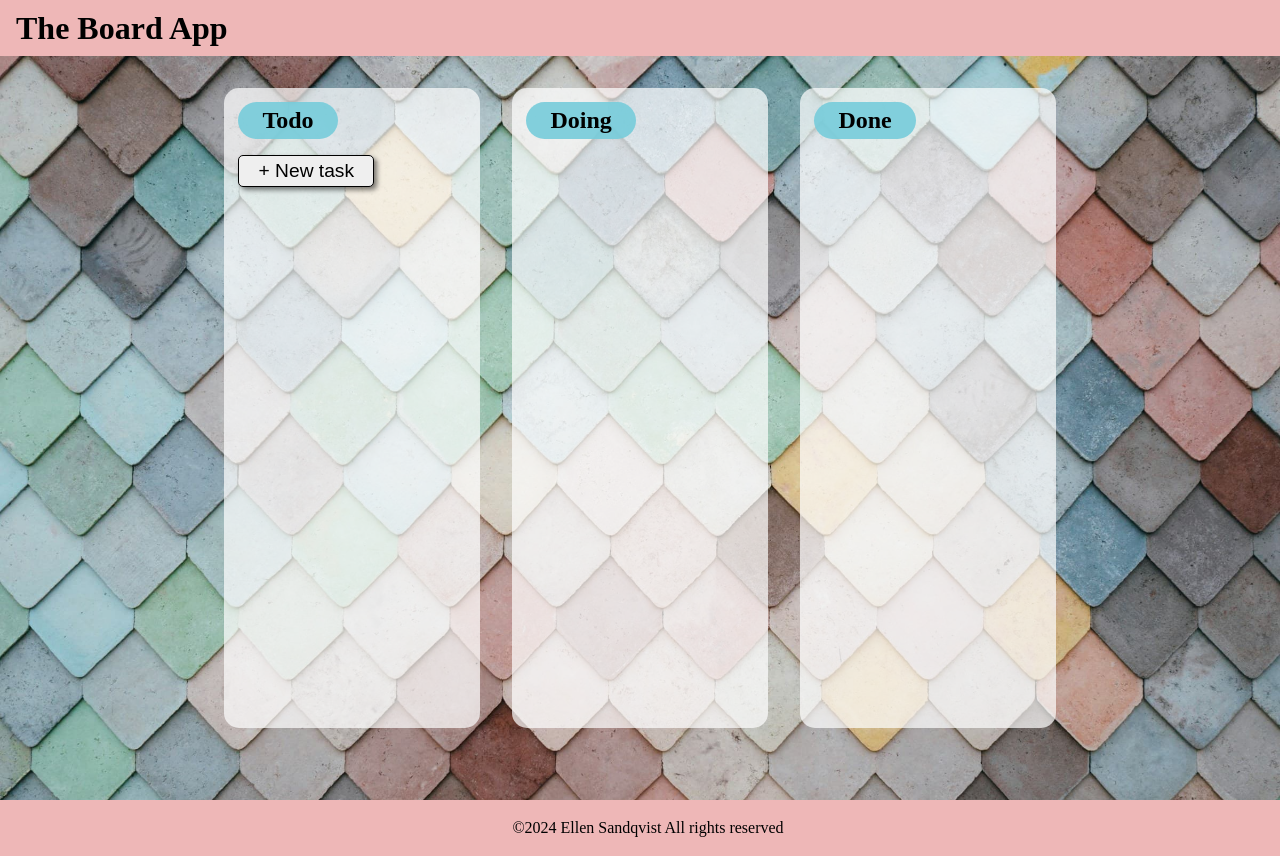
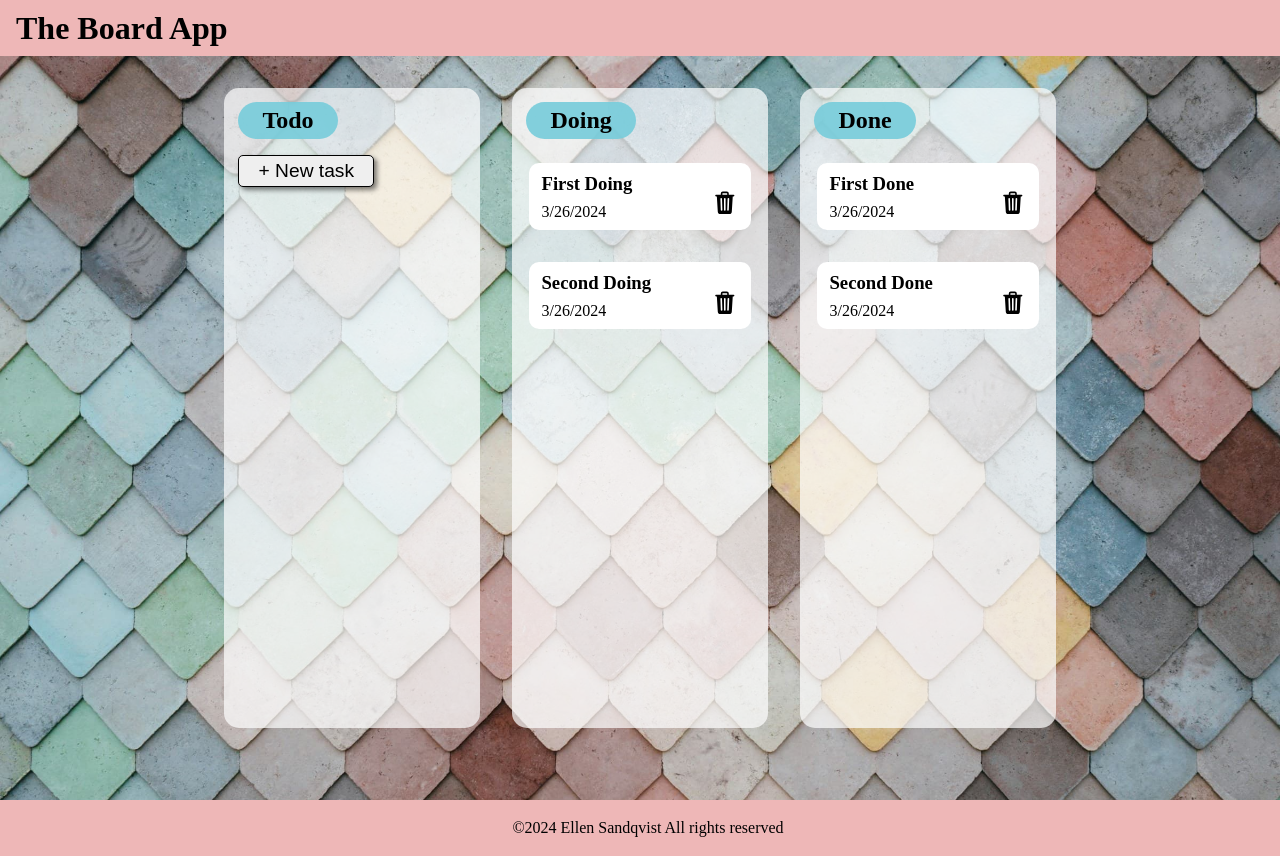
Before and after one commit to EllenSandqvist/Kanban, a React (Vite) app: page / in a window 1280 px wide. Built offline with nearby package versions, Linux system fonts and the light colour scheme.

Commit message:
deleted the separated todo, doing and done column and added a common column that can be used for all by passing different states/props

```diff
--- a/src/App.jsx
+++ b/src/App.jsx
@@ -1,17 +1,47 @@
 import { useEffect, useState } from "react";
 import Header from "./components/Header";
 import Footer from "./components/Footer";
-import TodoColumn from "./components/TodoColumn";
-import DoingColumn from "./components/DoingColumn";
-import DoneColumn from "./components/DoneColumn";
+import Column from "./components/Column";
 
 function App() {
   // states;
   const [todoTasks, setTodoTasks] = useState(
     JSON.parse(localStorage.getItem("todoTasklist")) || []
   );
-  const [doingTasks, setDoingTasks] = useState([]);
-  const [doneTasks, setDoneTasks] = useState([]);
+
+  //* Todo: Hårdkodat, ska tömmas sedan!
+  const [doingTasks, setDoingTasks] = useState(
+    JSON.parse(localStorage.getItem("doingTasklist")) || [
+      {
+        id: "10",
+        date: new Date().toLocaleDateString(),
+        task: "First Doing",
+        info: "Testar hårdkodad Doing",
+      },
+      {
+        id: "11",
+        date: new Date().toLocaleDateString(),
+        task: "Second Doing",
+        info: "Testar hårdkod nr 2",
+      },
+    ]
+  );
+  const [doneTasks, setDoneTasks] = useState(
+    JSON.parse(localStorage.getItem("doneTasklist")) || [
+      {
+        id: "15",
+        date: new Date().toLocaleDateString(),
+        task: "First Done",
+        info: "Testar hårdkodad Done",
+      },
+      {
+        id: "16",
+        date: new Date().toLocaleDateString(),
+        task: "Second Done",
+        info: "Testar hårdkod nr 3",
+      },
+    ]
+  );
 
   const [newTask, setNewTask] = useState({
     id: "null",
@@ -19,15 +49,33 @@ function App() {
     task: "",
     info: "",
   });
-  const [selectedTask, setSelectedTask] = useState(null);
+
+  const [selectedTask, setSelectedTask] = useState({
+    id: null,
+    date: "",
+    task: "",
+    info: "",
+    columnName: "",
+  });
 
   //states for modals
   const [inputIsShown, setInputIsShown] = useState(false);
   const [modalShown, setModalShown] = useState(false);
 
+  //Save todoTasks to localStorage
   useEffect(() => {
     localStorage.setItem("todoTasklist", JSON.stringify(todoTasks));
   }, [todoTasks]);
+
+  //Save doingTasks to localStorage
+  useEffect(() => {
+    localStorage.setItem("doingTasklist", JSON.stringify(doingTasks));
+  }, [doingTasks]);
+
+  //Save doneTasks to localStorage
+  useEffect(() => {
+    localStorage.setItem("doneTasklist", JSON.stringify(doneTasks));
+  }, [doneTasks]);
 
   //function to toggle add-task input
   function handleShowInput() {
@@ -35,9 +83,10 @@ function App() {
   }
 
   //function to toggle task modal
-  function toggleModal(task) {
+  function toggleModal(task, columnName) {
+    console.log("columnName in toggleModal:", columnName);
     setModalShown(!modalShown);
-    setSelectedTask(task);
+    setSelectedTask({ ...task, columnName: columnName });
   }
 
   //handle add new task, clear input and hide input field
@@ -60,17 +109,32 @@ function App() {
     setTodoTasks(newTaskList);
   };
 
-  //handle edited task
   const submitEditedTask = (editedTask) => {
-    updateTask(editedTask);
     setModalShown(false);
-  };
-
-  const updateTask = (editedTask) => {
-    const updatedTodoTasks = todoTasks.map((todoTask) => {
-      return todoTask.id === editedTask.id ? editedTask : todoTask;
-    });
-    setTodoTasks(updatedTodoTasks);
+    switch (editedTask.columnName) {
+      case "Todo":
+        const updatedTodoTasks = todoTasks.map((todoTask) => {
+          return todoTask.id === editedTask.id ? editedTask : todoTask;
+        });
+        setTodoTasks(updatedTodoTasks);
+        break;
+      case "Doing":
+        const updatedDoingTasks = doingTasks.map((doingTask) => {
+          return doingTask.id === editedTask.id ? editedTask : doingTask;
+        });
+        setDoingTasks(updatedDoingTasks);
+        break;
+      case "Done":
+        const updatedDoneTasks = doneTasks.map((doneTask) => {
+          return doneTask.id === editedTask.id ? editedTask : doneTask;
+        });
+        setDoneTasks(updatedDoneTasks);
+        break;
+      default:
+        console.log("vet inte vad som ska uppdateras");
+        break;
+    }
+    setSelectedTask(null);
   };
 
   //* todo - make function work for all types of tasks...
@@ -80,10 +144,10 @@ function App() {
         setTodoTasks(todoTasks.filter((todoTask) => todoTask.id !== id));
         break;
       case "Doing":
-        console.log("doing task ska deletas");
+        setDoingTasks(doingTasks.filter((doingTask) => doingTask.id !== id));
         break;
       case "Done":
-        console.log("done task ska deletas");
+        setDoneTasks(doneTasks.filter((doneTask) => doneTask.id !== id));
         break;
       default:
         console.log("vet inte vad som ska deletas");
@@ -97,8 +161,9 @@ function App() {
       <Header />
       <main>
         <section className="kanban-section">
-          <TodoColumn
-            todoTasks={todoTasks}
+          <Column
+            columnName="Todo"
+            tasks={todoTasks}
             newTask={newTask}
             setNewTask={setNewTask}
             handleAddTask={handleAddTask}
@@ -110,23 +175,23 @@ function App() {
             toggleModal={toggleModal}
             selectedTask={selectedTask}
           />
-          <DoingColumn
-            todoTasks={todoTasks}
-            doingTasks={doingTasks}
-            setDoingTasks={setDoingTasks}
+          <Column
+            columnName="Doing"
+            tasks={doingTasks}
             handleDelete={handleDelete}
             submitEditedTask={submitEditedTask}
             modalShown={modalShown}
             toggleModal={toggleModal}
+            selectedTask={selectedTask}
           />
-          <DoneColumn
-            todoTasks={todoTasks}
-            doneTasks={doneTasks}
-            setDoneTasks={setDoneTasks}
+          <Column
+            columnName="Done"
+            tasks={doneTasks}
             handleDelete={handleDelete}
             submitEditedTask={submitEditedTask}
             modalShown={modalShown}
             toggleModal={toggleModal}
+            selectedTask={selectedTask}
           />
         </section>
       </main>
--- a/src/components/Card.jsx
+++ b/src/components/Card.jsx
@@ -8,6 +8,7 @@ const Card = ({
   handleDelete,
   submitEditedTask,
   modalShown,
+  // setModalShown,
   toggleModal,
   selectedTask,
 }) => {
@@ -16,7 +17,7 @@ const Card = ({
       <div className="task-card">
         <div
           className="task-card-info"
-          onClick={!modalShown ? () => toggleModal(task) : null}
+          onClick={!modalShown ? () => toggleModal(task, columnName) : null}
         >
           <CardContent task={task} />
         </div>
@@ -30,7 +31,6 @@ const Card = ({
       </div>
       {modalShown && (
         <TaskModal
-          columnName={columnName}
           toggleModal={toggleModal}
           selectedTask={selectedTask}
           handleDelete={handleDelete}
--- a/src/components/TodoColumn.jsx
+++ b/src/components/Column.jsx
@@ -3,8 +3,9 @@ import ColumnHeading from "./ColumnHeading";
 import Card from "./Card";
 import AddTaskForm from "./AddTaskForm";
 
-const TodoColumn = ({
-  todoTasks,
+const Column = ({
+  columnName,
+  tasks,
   newTask,
   setNewTask,
   handleAddTask,
@@ -13,41 +14,46 @@ const TodoColumn = ({
   handleDelete,
   submitEditedTask,
   modalShown,
+  // setModalShown,
   toggleModal,
   selectedTask,
 }) => {
   return (
     <div className="column">
-      <ColumnHeading columnName={"Todo"} />
-      {todoTasks.map((todoTask) => {
+      <ColumnHeading columnName={columnName} />
+      {tasks.map((task) => {
         return (
           <Card
-            key={todoTask.id}
-            columnName={"Todo"}
-            task={todoTask}
+            key={task.id}
+            columnName={columnName}
+            task={task}
             handleDelete={handleDelete}
             submitEditedTask={submitEditedTask}
             modalShown={modalShown}
+            // setModalShown={setModalShown}
             toggleModal={toggleModal}
             selectedTask={selectedTask}
           />
         );
       })}
 
-      {!inputIsShown ? (
+      {columnName === "Todo" && !inputIsShown ? (
         <button className="add-button" onClick={handleShowInput}>
           + New task
         </button>
       ) : (
+        columnName === "Todo" &&
+        inputIsShown && (
           <AddTaskForm
             onClose={handleShowInput}
             newTask={newTask}
             setNewTask={setNewTask}
             handleAddTask={handleAddTask}
           />
+        )
       )}
     </div>
   );
 };
 
-export default TodoColumn;
+export default Column;
--- a/src/components/DoingColumn.jsx
+++ /dev/null
@@ -1,23 +0,0 @@
-import React from "react";
-import ColumnHeading from "./ColumnHeading";
-import Card from "./Card";
-
-const DoingColumn = ({
-  todoTask,
-  doingTasks,
-  // setDoingTasks,
-  handleDelete,
-  setEditedTask,
-  submitEditedTask,
-  modalShown,
-  toggleModal,
-  selectedTask,
-}) => {
-  return (
-    <div className="column">
-      <ColumnHeading columnName={"Doing"} />
-    </div>
-  );
-};
-
-export default DoingColumn;
--- a/src/components/DoneColumn.jsx
+++ /dev/null
@@ -1,20 +0,0 @@
-import React from "react";
-import ColumnHeading from "./ColumnHeading";
-
-const DoneColumn = (
-  doneTasks,
-  setDoneTasks,
-  handleDelete,
-  setEditedTask,
-  submitEditedTask,
-  modalShown,
-  toggleModal
-) => {
-  return (
-    <div className="column">
-      <ColumnHeading columnName={"Done"} />
-    </div>
-  );
-};
-
-export default DoneColumn;
--- a/src/components/TaskModal.jsx
+++ b/src/components/TaskModal.jsx
@@ -4,7 +4,6 @@ import ColumnHeading from "./ColumnHeading";
 import DeleteButton from "./DeleteButton";
 
 const TaskModal = ({
-  columnName,
   toggleModal,
   selectedTask,
   handleDelete,
@@ -12,10 +11,7 @@ const TaskModal = ({
   submitEditedTask,
 }) => {
   const [editedTask, setEditedTask] = useState({
-    id: selectedTask.id,
-    date: selectedTask.date,
-    task: selectedTask.task,
-    info: selectedTask.info,
+    ...selectedTask,
   });
 
   const handleEdit = (e) => {
@@ -34,11 +30,11 @@ const TaskModal = ({
         <button
           type="button"
           className="button-close"
-          onClick={() => toggleModal(selectedTask)}
+          onClick={() => toggleModal(null)}
         >
           <IoClose />
         </button>
-        <ColumnHeading columnName={columnName} />
+        <ColumnHeading columnName={selectedTask.columnName} />
         <input
           type="text"
           className="modal-task-heading editable"
@@ -50,10 +46,12 @@ const TaskModal = ({
         <textarea
           className="modal-task-info editable"
           name="info"
-          defaultValue={selectedTask.info}
+          rows={8}
+          value={editedTask.info}
           onChange={handleEdit}
         />
         <DeleteButton
+          columnName={selectedTask.columnName}
           handleDelete={handleDelete}
           task={selectedTask}
           modalShown={modalShown}
--- a/src/index.css
+++ b/src/index.css
@@ -90,12 +90,17 @@ footer {
   font-size: 1.2rem;
 }
 
+.modal-task-info {
+  border: 1px solid rgb(231, 207, 215);
+  background-color: lavenderblush;
+}
+
 .label-hidden {
   display: none;
 }
 
 .new-task-details {
-  font-size: 1rem;
+  font-size: 1.1rem;
   line-height: 1.5;
   width: 95%;
 }
```
Lines whose indentation alone changed are shown as unchanged.
